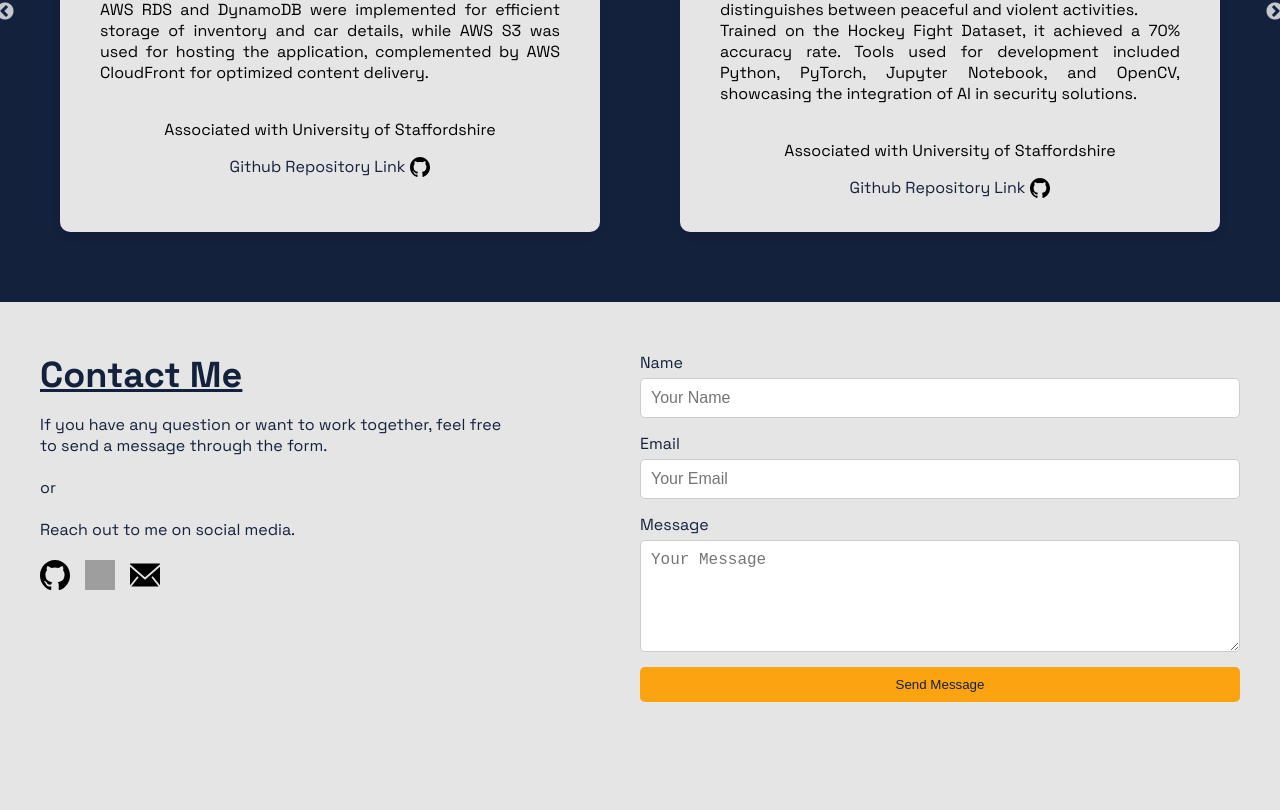
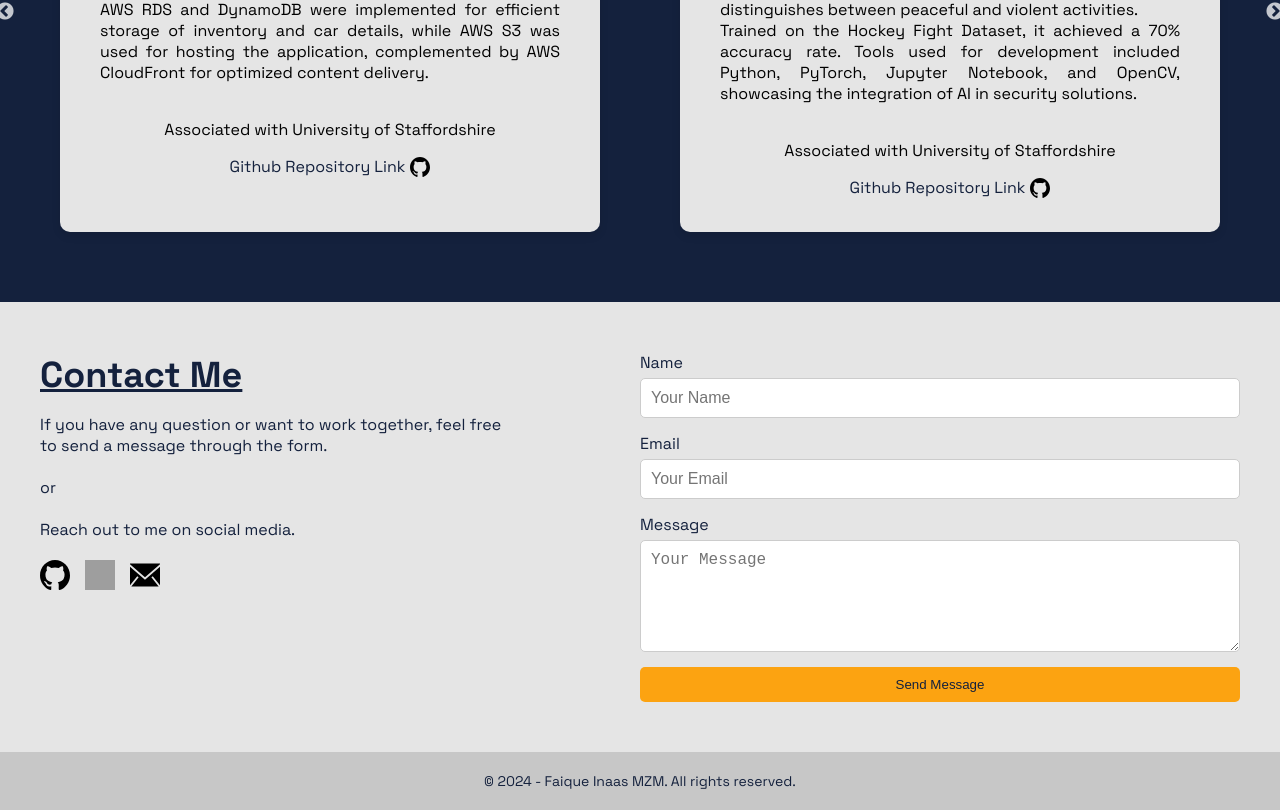
Before and after one commit to FaiqueMZM/react-portfolio, a React (Vite) app: page / in a window 1280 px wide. Shown: the part 2282-3092 px from the top of the page. Before the commit the page ends 3034 px from the top, so only its background shows below. Built offline with nearby package versions, Linux system fonts and the light colour scheme; grey boxes are pictures that could not be loaded.

Commit message:
added footer

```diff
--- a/src/App.jsx
+++ b/src/App.jsx
@@ -5,6 +5,7 @@
 import Technologies from "./components/Technologies";
 import Projects from "./components/Projects";
 import Contact from "./components/Contact";
+import Footer from "./components/Footer";
 
 function App() {
   return (
@@ -15,6 +16,7 @@
       <Technologies />
       <Projects />
       <Contact />
+      <Footer />
     </>
   );
 }
--- a/src/components/Footer.css
+++ b/src/components/Footer.css
@@ -0,0 +1,14 @@
+.footer {
+  text-align: center;
+  padding: 20px;
+  background-color: #c7c7c7;
+  color: #14213d;
+  position: relative;
+  bottom: 0;
+  /* width: 100%; */
+}
+
+.footer p {
+  margin: 0;
+  font-size: 14px;
+}
--- a/src/components/Footer.jsx
+++ b/src/components/Footer.jsx
@@ -0,0 +1,12 @@
+import React from "react";
+import "./Footer.css";
+
+const Footer = () => {
+  return (
+    <footer className="footer">
+      <p>&copy; 2024 - Faique Inaas MZM. All rights reserved.</p>
+    </footer>
+  );
+};
+
+export default Footer;
```
